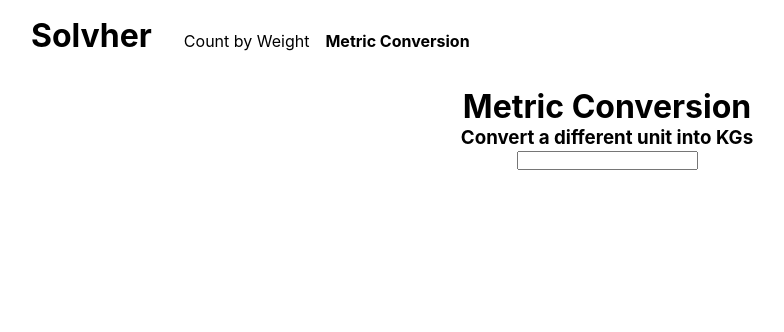
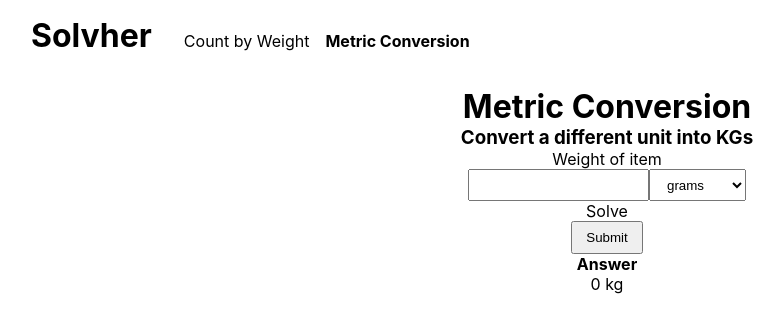
Before and after one commit to dangero1990/Solvher, a React (Create React App) app: page /metric-conversion in a window 1280 px wide. Shown: the top 332 px of the page, without its empty margins (33-817 px from the left). Built offline with nearby package versions, Linux system fonts and the light colour scheme.

Commit message:
added metric conversions

```diff
--- a/src/App.css
+++ b/src/App.css
@@ -18,10 +18,6 @@ nav {
   margin-left: 2em;
 }
 
-.secondary-nav {
-  display: none;
-}
-
 nav ul {
   list-style: none;
   display: flex;
@@ -40,8 +36,8 @@ nav ul li a {
 header {
   width: 90%;
   margin: 0 auto;
+  position: relative;
   margin-top: 1em;
-  position: relative;
 }
 
 header h1 {
@@ -68,11 +64,21 @@ label {
   position: absolute;
   left: 50%;
   transform: translate(-50%, -50%);
+  text-align: center;
 }
 
 button,
 select {
   padding: 0.5em 1em;
+}
+
+input {
+  padding: 0.5em 0;
+}
+
+i {
+  display: block;
+  margin-bottom: 0.5em;
 }
 
 @media (width < 600px) {
@@ -85,20 +91,23 @@ select {
   }
 
   nav {
+    visibility: hidden;
+    height: 0;
     display: block;
     margin: 0;
+    transition: height 1s ease;
   }
 
-  .primary-nav {
-    display: none;
-  }
-
-  .secondary-nav {
-    display: block;
+  .open {
+    visibility: visible;
+    height: auto;
   }
 
   nav ul {
     display: block;
     text-align: center;
   }
+  nav ul li {
+    margin-top: 1em;
+  }
 }
--- a/src/components/CountAnyWeight.js
+++ b/src/components/CountAnyWeight.js
@@ -49,11 +49,11 @@ function CountAnyWeight() {
       <h2>Full unit</h2>
       <form onSubmit={submitFull}>
         <label htmlFor='name'>name</label>
-        <input type='text' name='name' onChange={(e) => setFull({ ...full, name: e.target.value })} ref={refName} />
+        <input type='text' name='name' onChange={(e) => setFull({ ...full, name: e.target.value })} ref={refName} required />
         <label htmlFor='gross'>gross</label>
-        <input type='text' name='gross' onChange={(e) => setFull({ ...full, gross: +e.target.value })} ref={refGross} inputMode='numeric' />
+        <input type='text' name='gross' onChange={(e) => setFull({ ...full, gross: +e.target.value })} ref={refGross} inputMode='numeric' required />
         <label htmlFor='tare'>count</label>
-        <input type='text' name='count' onChange={(e) => setFull({ ...full, count: +e.target.value })} ref={refCount} inputMode='numeric' />
+        <input type='text' name='count' onChange={(e) => setFull({ ...full, count: +e.target.value })} ref={refCount} inputMode='numeric' required />
         <label htmlFor='submit-full'>Submit full</label>
         <button type='submit' name='submit-full'>
           Submit
@@ -67,7 +67,7 @@ function CountAnyWeight() {
           ))}
         </select>
         <label htmlFor='part-gross'>Gross</label>
-        <input type='text' onChange={(e) => setPart({ ...part, gross: +e.target.value })} ref={partGross} inputMode='numeric' />
+        <input type='text' onChange={(e) => setPart({ ...part, gross: +e.target.value })} ref={partGross} inputMode='numeric' required />
         <label htmlFor='submit-part'>Solve</label>
         <button type='submit' name='submit-part'>
           Submit
--- a/src/components/CountByWeight.js
+++ b/src/components/CountByWeight.js
@@ -41,14 +41,14 @@ function CountByWeight() {
           ))}
         </select>
         <label htmlFor='count'>2. Enter the weight of the partial roll in KGs</label>
-        <input onChange={handleCount} type='text' name='count' ref={input} inputmode='numeric' />
+        <input onChange={handleCount} type='text' name='count' ref={input} inputmode='numeric' required />
         <label htmlFor='submit'>3. Click solve to get the number of labels</label>
         <button type='submit' name='submit'>
           Solve
         </button>
-        <p>Count on roll</p>
-        <p>{weight}</p>
       </form>
+      <p>Count on roll</p>
+      <p>{weight}</p>
     </Card>
   );
 }
--- a/src/components/CountWeight.js
+++ b/src/components/CountWeight.js
@@ -13,9 +13,10 @@ function CountWeight() {
     <section id='weight-section'>
       {!advanced && <CountByWeight />}
       {advanced && <CountAnyWeight />}
-      <button onClick={handleClick} id='advanced'>
-        {advanced ? 'Basic' : 'Advanced'}
-      </button>
+      <div id='advanced'>
+        {advanced ? <i>Need to go back to the basics?</i> : <i>Need to count something unique?</i>}
+        <button onClick={handleClick}>{advanced ? 'Basic' : 'Advanced'}</button>
+      </div>
     </section>
   );
 }
--- a/src/components/MetricConversion.js
+++ b/src/components/MetricConversion.js
@@ -1,12 +1,68 @@
 import Card from '../shared/Card';
+import UnitData from '../data/UnitData';
+import { useState, useEffect } from 'react';
 
 function MetricConversion() {
+  const [unit, setUnit] = useState(UnitData[0]);
+  const [isVolume, setIsVolume] = useState(false);
+  const [net, setNet] = useState(0);
+  const [input, setInput] = useState(0);
+  const [density, setDensity] = useState(1);
+
+  const units = UnitData.map((unit) => <option key={unit.id}>{unit.id}</option>);
+
+  function handleSelect(e) {
+    UnitData.map((unit) => (e.target.value === unit.id ? setUnit(unit) : null));
+  }
+
+  function solve(e) {
+    e.preventDefault();
+    let answer;
+
+    switch (unit.id) {
+      case 'grams':
+        answer = parseFloat(input / 1000).toFixed(3);
+        setNet(answer.toString().replace(/\B(?=(\d{3})+(?!\d))/g, ','));
+        break;
+      case 'pounds':
+        answer = parseFloat(input / 2.2046).toFixed(3);
+        setNet(answer.toString().replace(/\B(?=(\d{3})+(?!\d))/g, ','));
+        break;
+      case 'liters':
+        answer = parseFloat(input * density);
+        setNet(answer.toString().replace(/\B(?=(\d{3})+(?!\d))/g, ','));
+        break;
+      case 'mililiters':
+        answer = parseFloat((input * density) / 1000).toFixed(3);
+        setNet(answer.toString().replace(/\B(?=(\d{3})+(?!\d))/g, ','));
+        break;
+      case 'gallons':
+        answer = parseFloat(input * 3.7854 * density).toFixed(3);
+        setNet(answer.toString().replace(/\B(?=(\d{3})+(?!\d))/g, ','));
+        break;
+    }
+  }
+
+  useEffect(() => {
+    unit.type === 'volume' ? setIsVolume(true) : setIsVolume(false);
+  }, [unit]);
+
   return (
     <Card title='Metric Conversion'>
       <h3>Convert a different unit into KGs</h3>
-      <form>
-        <input type='text' />
+      <form onSubmit={solve}>
+        <label htmlFor='input'>Weight of item</label>
+        <input type='text' name='input' onChange={(e) => setInput(+e.target.value)} inputMode='numeric' required />
+        <select onChange={handleSelect}>{units}</select>
+        {isVolume && <label htmlFor='density'>Density</label>}
+        {isVolume && <input type='text' name='density' onChange={(e) => setDensity(+e.target.value)} inputMode='numeric' required />}
+        <label htmlFor='solve'>Solve</label>
+        <button type='submit' name='solve'>
+          Submit
+        </button>
       </form>
+      <h4>Answer</h4>
+      <p>{net} kg</p>
     </Card>
   );
 }
--- a/src/components/Navbar.js
+++ b/src/components/Navbar.js
@@ -17,29 +17,29 @@ function CustomLink({ to, children, ...props }) {
 }
 
 function Navbar() {
-  const [isOpen, setIsOpen] = useState(false);
+  const [isClosed, setIsClosed] = useState(false);
 
   function handleClick() {
-    setIsOpen(!isOpen);
+    setIsClosed(!isClosed);
+  }
+
+  function handleSelect() {
+    setIsClosed(false);
   }
 
   return (
     <header>
       <h1>Solvher</h1>
       <FontAwesomeIcon icon={faBars} id='hamburger' onClick={handleClick} size='xl' />
-      <nav className='primary-nav'>
+      <nav className={isClosed ? 'open' : ''}>
         <ul>
-          <CustomLink to=''>Count by Weight</CustomLink>
-          <CustomLink to='/metric-conversion'>Metric Conversion</CustomLink>
+          <CustomLink to='' onClick={handleSelect}>
+            Count by Weight
+          </CustomLink>
+          <CustomLink to='/metric-conversion' onClick={handleSelect}>
+            Metric Conversion
+          </CustomLink>
         </ul>
-      </nav>
-      <nav className='secondary-nav'>
-        {isOpen && (
-          <ul>
-            <CustomLink to=''>Count by Weight</CustomLink>
-            <CustomLink to='/metric-conversion'>Metric Conversion</CustomLink>
-          </ul>
-        )}
       </nav>
     </header>
   );
--- a/src/data/ConversionData.js
+++ /dev/null
@@ -1,5 +0,0 @@
-const conversions = [
-    {
-        id:
-    }
-]
--- /dev/null
+++ b/src/data/UnitData.js
@@ -0,0 +1,24 @@
+const UnitData = [
+  {
+    id: 'grams',
+    type: 'weight',
+  },
+  {
+    id: 'pounds',
+    type: 'weight',
+  },
+  {
+    id: 'liters',
+    type: 'volume',
+  },
+  {
+    id: 'mililiters',
+    type: 'volume',
+  },
+  {
+    id: 'gallons',
+    type: 'volume',
+  },
+];
+
+export default UnitData;
--- a/src/index.css
+++ b/src/index.css
@@ -1,3 +1,7 @@
+html {
+  scroll-behavior: smooth;
+}
+
 body {
   margin: 0;
   font-family: -apple-system, BlinkMacSystemFont, 'Segoe UI', 'Roboto', 'Oxygen', 'Ubuntu', 'Cantarell', 'Fira Sans', 'Droid Sans', 'Helvetica Neue', sans-serif;
```
